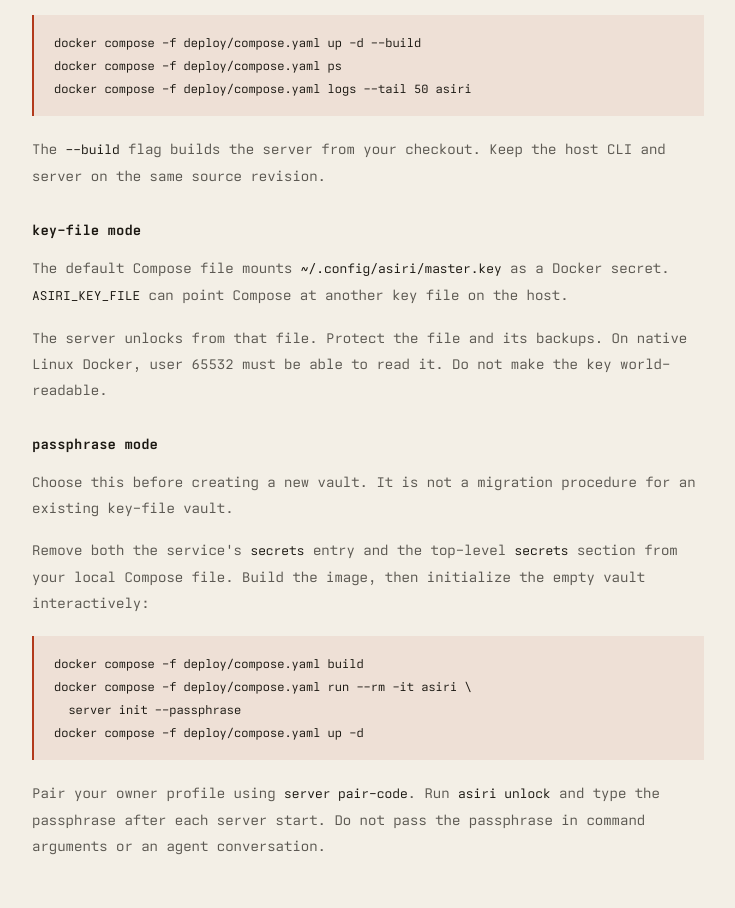
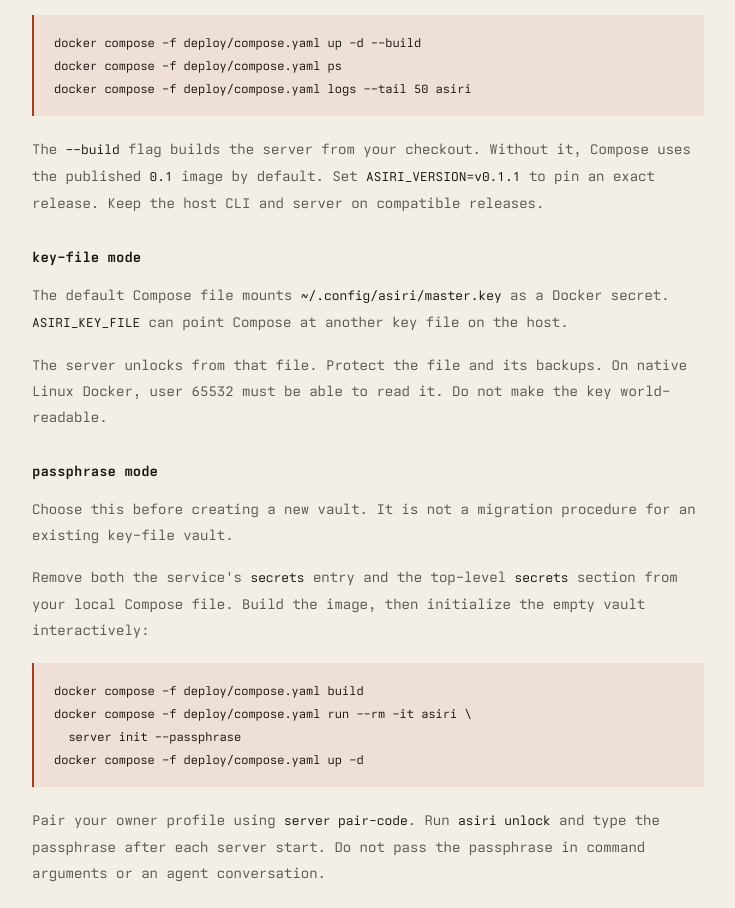
Before and after one commit to gingered-cat/asiri, a plain HTML site: page site/docs/self-hosting/index.html in a window 1280 px wide. Shown: the part 960-1868 px from the top of the page, without its empty margins (258-993 px from the left). Drawn offline with Linux system fonts and the light colour scheme; no server answers.

Commit message:
fix(release): use published Compose tag and derive image minor channel

```diff
--- a/site/docs/self-hosting/index.html
+++ b/site/docs/self-hosting/index.html
@@ -86,7 +86,7 @@
 docker compose -f deploy/compose.yaml ps
 docker compose -f deploy/compose.yaml logs --tail 50 asiri
 </code></pre>
-<p>The <code>--build</code> flag builds the server from your checkout. Keep the host CLI and server on the same source revision.</p>
+<p>The <code>--build</code> flag builds the server from your checkout. Without it, Compose uses the published <code>0.1</code> image by default. Set <code>ASIRI_VERSION=v0.1.1</code> to pin an exact release. Keep the host CLI and server on compatible releases.</p>
 <h3 id="key-file-mode">key-file mode</h3>
 <p>The default Compose file mounts <code>~/.config/asiri/master.key</code> as a Docker secret. <code>ASIRI_KEY_FILE</code> can point Compose at another key file on the host.</p>
 <p>The server unlocks from that file. Protect the file and its backups. On native Linux Docker, user 65532 must be able to read it. Do not make the key world-readable.</p>
```
Also changed, not shown: 5 other files.
